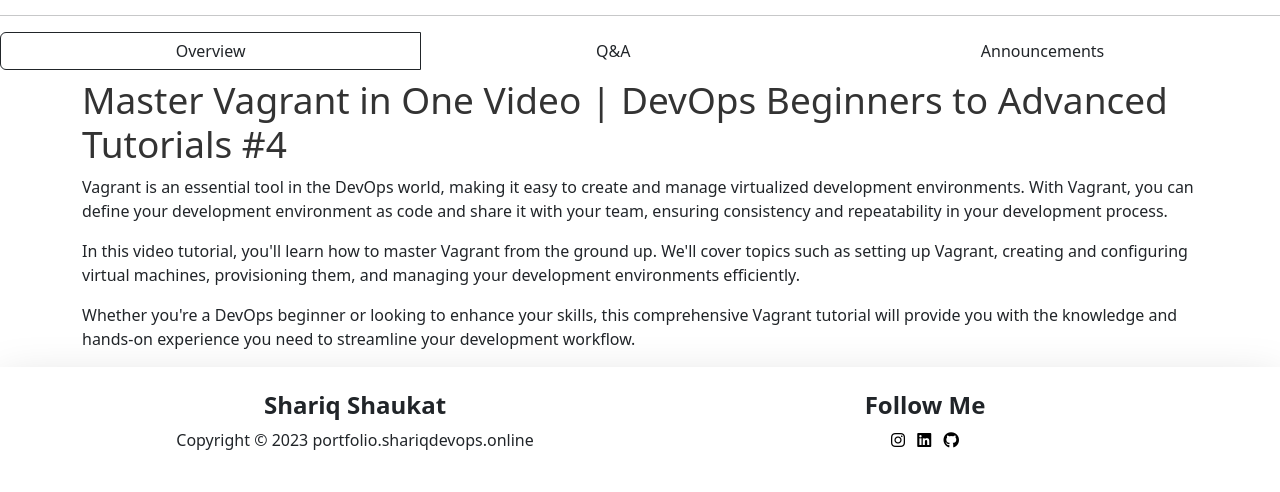
After one commit to shariqazeem/djangoblog, a Django app: a page that uses myproject/myapp/templates/base.html in a window 1280 px wide. The commit adds this page. Shown: the part 372-864 px from the top of the page. Run offline with Django 4.2, Linux system fonts and the light colour scheme; data comes from the database, SQL or seed files in the repository; both versions use the stored data as it was after the commit; some libraries are stand-ins or nearby versions.

Commit message:
Added Course Feature

```diff
--- a/myproject/myapp/admin.py
+++ b/myproject/myapp/admin.py
@@ -4,7 +4,9 @@
 from .models import Course
 from .models import RCourse
 from .models import Caraousel
+from .models import Comment
 
 admin.site.register(Course)
 admin.site.register(RCourse)
 admin.site.register(Caraousel)
+admin.site.register(Comment)
--- a/myproject/myapp/models.py
+++ b/myproject/myapp/models.py
@@ -1,20 +1,27 @@
 from django.db import models
-
+from django.contrib.auth.models import User
 # Create your models here.
 
 class Course(models.Model):
     name = models.CharField(max_length=100)
-    description  = models.TextField()
+    description = models.TextField()
     image = models.ImageField(upload_to='course_images')
     is_free = models.BooleanField(default=True)
+    video_link = models.CharField(max_length=200, default='')  # Add this field for video links
 
     def __str__(self):
         return self.name
+
 
 class RCourse(models.Model):
     title = models.CharField(max_length=100)
     description  = models.TextField()
     image = models.ImageField(upload_to='rcourse_images')
+    video_link = models.CharField(max_length=200, default='')  # Add this field for video links
+
+    overview = models.TextField(blank=True)
+    q_and_a = models.TextField(blank=True)
+    announcements = models.TextField(blank=True)
 
     def __str__(self):
         return self.title
@@ -24,3 +31,12 @@
 
     def __str__(self):
         return str(self.image)
+
+class Comment(models.Model):
+    course = models.ForeignKey(RCourse, on_delete=models.CASCADE)
+    text = models.TextField()
+    created_at = models.DateTimeField(auto_now_add=True)
+    username = models.CharField(max_length=100, default="Anonymous")  # Add a default value
+
+    def __str__(self):
+        return f'Comment by {self.username}'
--- a/myproject/myapp/templates/base.html
+++ b/myproject/myapp/templates/base.html
@@ -9,10 +9,12 @@
     <link href="https://cdn.jsdelivr.net/npm/bootstrap@5.3.2/dist/css/bootstrap.min.css" rel="stylesheet" integrity="sha384-T3c6CoIi6uLrA9TneNEoa7RxnatzjcDSCmG1MXxSR1GAsXEV/Dwwykc2MPK8M2HN" crossorigin="anonymous">
     <link rel="stylesheet" href="https://cdnjs.cloudflare.com/ajax/libs/font-awesome/6.2.0/css/all.min.css">
 
+
+
     <title>{% block title %}Shariq Shaukat{% endblock title %}</title>
   </head>
   <body class="d-flex flex-column min-vh-100">
-    <nav class="navbar navbar-expand-lg bg-body-tertiary shadow-sm">
+    <nav class="navbar navbar-expand-lg shadow-sm" style="background-color: #ffffff;">
         <div class="container-fluid">
           <a class="navbar-brand" href="{% url 'index' %}">Shariq Shaukat</a>
           <button class="navbar-toggler" type="button" data-bs-toggle="collapse" data-bs-target="#navbarSupportedContent" aria-controls="navbarSupportedContent" aria-expanded="false" aria-label="Toggle navigation">
@@ -52,7 +54,7 @@
         {% block body %}{% endblock body %}
 
 
-      <footer class="bg-body-tertiary text-center">
+      <footer class="text-center shadow-lg" style="background-color: #ffffff;">
         <div class="container py-4">
           <div class="row">
             <div class="col">
@@ -85,10 +87,16 @@
 
 
 
+
+
     <!-- Optional JavaScript -->
     <!-- jQuery first, then Popper.js, then Bootstrap JS -->
     <script src="https://cdn.jsdelivr.net/npm/bootstrap@5.3.2/dist/js/bootstrap.bundle.min.js" integrity="sha384-C6RzsynM9kWDrMNeT87bh95OGNyZPhcTNXj1NW7RuBCsyN/o0jlpcV8Qyq46cDfL" crossorigin="anonymous"></script>
     <script src="https://cdn.jsdelivr.net/npm/@popperjs/core@2.11.8/dist/umd/popper.min.js" integrity="sha384-I7E8VVD/ismYTF4hNIPjVp/Zjvgyol6VFvRkX/vR+Vc4jQkC+hVqc2pM8ODewa9r" crossorigin="anonymous"></script>
     <script src="https://cdn.jsdelivr.net/npm/bootstrap@5.3.2/dist/js/bootstrap.min.js" integrity="sha384-BBtl+eGJRgqQAUMxJ7pMwbEyER4l1g+O15P+16Ep7Q9Q+zqX6gSbd85u4mG4QzX+" crossorigin="anonymous"></script>
+    <script src="https://cdn.jsdelivr.net/npm/bootstrap@5.5.2/dist/js/bootstrap.bundle.min.js"></script>
+    <script src="https://code.jquery.com/jquery-3.6.0.min.js"></script>
+    <script src="https://cdn.jsdelivr.net/npm/bootstrap@5.5.2/dist/js/bootstrap.bundle.min.js"></script>
+
   </body>
 </html>
--- a/myproject/myapp/templates/index.html
+++ b/myproject/myapp/templates/index.html
@@ -58,7 +58,7 @@
           <span class="fw-light fs-6">Free Course</span>
           <h5 class="card-title fw-semibold">{{ rcourse.title }}</h5>
           <p class="card-text text-secondary-emphasis fw-medium">{{ rcourse.description }}</p>
-          <a href="#" class="btn btn-primary">Start Watching</a>
+          <a href="{% url 'watch_course' rcourse.title %}" class="btn btn-primary">Start Watching</a>
         </div>
       </div>
     </div>
--- /dev/null
+++ b/myproject/myapp/templates/watch_course.html
@@ -0,0 +1,138 @@
+{% extends "base.html" %}
+{% block title %}{{course.title}} - Shariq Shaukat{% endblock title %}
+{% load static %}
+
+<style>
+    .btn-group {
+        display: flex;
+    }
+
+    .btn {
+        border: none;
+        background: none;
+        margin: 0;
+        padding: 0;
+        cursor: pointer;
+    }
+
+    .btn.active {
+        border-bottom: 2px solid purple;
+    }
+</style>
+
+{% block body %}
+<!-- watch_course.html -->
+<iframe width="100%" height="315" src="{{ course.video_link }}title=" YouTube video player" frameborder="0"
+    allow="accelerometer; autoplay; clipboard-write; encrypted-media; gyroscope; picture-in-picture; web-share"
+    allowfullscreen></iframe>
+    <hr>
+
+    <div class="btn-group">
+        <button id="overview-button" class="btn active">Overview</button>
+        <button id="qanda-button" class="btn">Q&A</button>
+        <button id="announcements-button" class="btn">Announcements</button>
+    </div>
+
+<!-- Overview Section -->
+<div class="container mt-2" id="overview-details" style="display: none;">
+    {{ course.overview|safe }} <!-- Display the overview content -->
+</div>
+
+
+
+<!-- Q&A Section -->
+<div class="container card shadow-lg m-4" id="qanda-section" style="display: none; width: 100%; ">
+    <div class="card-body">
+        <h6 class="card-subtitle mb-3 text-body-secondary fs-4">Add a new comment</h6>
+    <!-- Add Comment Form -->
+<form method="post" action="{% url 'add_comment' course.title %}">
+    {% csrf_token %}
+    <div class="mb-3">
+        <!-- Your comment form fields here -->
+        <textarea type="text" class="form-control bg-gray-100 rounded border border-gray-400 leading-normal resize-none w-full h-20 py-2 px-3 font-medium placeholder-gray-700 focus:outline-none focus:bg-white dark:bg-slate-600 dark:text-gray-200 dark:placeholder-gray-400 mb-2" placeholder="Type Your Comment" name="comment_text"></textarea>
+        <button class="btn btn-primary my-2" type="submit">Submit Comment</button>
+    </div>
+</form>
+
+
+        <h2 class="fs-2 fw-semibold mt-4">Comments ({{ comments|length }})</h2>
+        <!-- Display Comments with Pagination -->
+        <ul>
+            {% for comment in comments %}
+                <div class="comment-container">
+                    {% if comment.username %}
+                    <span class="comment-username fs-4 fw-semibold">{{ comment.username }}</span>
+                    {% endif %}
+                    <p class="comment-text fw-medium">{{ comment.text }}</p>
+                </div>
+            {% endfor %}
+        </ul>
+
+
+    </div>
+</div>
+</div>
+
+
+
+
+
+
+<!-- Announcements Section -->
+<div class="container" id="announcements-section" style="display: none;">
+    <h2 class="fs-2 fw-semibold mt-4">Announcements</h2>
+    {% if course.announcements %}
+    {{ course.announcements|safe }}
+    {% else %}
+    <p>No announcements as of now</p>
+    {% endif %}
+</div>
+
+
+
+<script>
+    // Function to toggle sections
+    function toggleSection(sectionId) {
+        const sections = ["overview-details", "qanda-section", "announcements-section"];
+        sections.forEach((section) => {
+            const element = document.getElementById(section);
+            if (section === sectionId) {
+                element.style.display = "block";
+            } else {
+                element.style.display = "none";
+            }
+        });
+
+        // Update the button classes
+        sections.forEach((section) => {
+            const button = document.getElementById(`${section.split('-')[0]}-button`);
+            if (section === sectionId) {
+                button.classList.add("active");
+            } else {
+                button.classList.remove("active");
+            }
+        });
+    }
+
+    // Show the "Overview" section and set the button as active on page load
+    window.onload = function () {
+        toggleSection("overview-details");
+    };
+
+    // Add event listeners for button clicks
+    document.getElementById("overview-button").addEventListener("click", function () {
+        toggleSection("overview-details");
+    });
+
+    document.getElementById("qanda-button").addEventListener("click", function () {
+        toggleSection("qanda-section");
+    });
+
+    document.getElementById("announcements-button").addEventListener("click", function () {
+        toggleSection("announcements-section");
+    });
+</script>
+
+
+
+{% endblock body %}
--- a/myproject/myapp/views.py
+++ b/myproject/myapp/views.py
@@ -1,8 +1,8 @@
-from django.shortcuts import render, HttpResponse,redirect
+from django.shortcuts import render, HttpResponse,redirect, get_object_or_404
 from django.contrib.auth.models import User
 from django.contrib.auth import authenticate, login, logout
 from django.contrib import messages
-from .models import Course, RCourse, Caraousel
+from .models import Course, RCourse, Caraousel, Comment
 
 # Create your views here.
 def index(request):
@@ -57,3 +57,25 @@
 def CoursesPage(request):
     courses = Course.objects.all()
     return render(request, 'courses.html', {'courses': courses})
+
+def watch_course(request, course_title):
+    course = get_object_or_404(RCourse, title=course_title)
+    comments = Comment.objects.filter(course=course)  # If you have a Comment model
+    context = {
+        'course': course,
+        'comments': comments,
+    }
+    return render(request, 'watch_course.html', context)
+
+
+def add_comment(request, course_title):
+    course = get_object_or_404(RCourse, title=course_title)
+
+    if request.method == 'POST':
+        text = request.POST.get('comment_text')
+
+        if request.user.is_authenticated:
+            username = request.user.username
+            Comment.objects.create(course=course, text=text, username=username)
+
+    return redirect('watch_course', course_title=course.title)
--- a/myproject/myproject/urls.py
+++ b/myproject/myproject/urls.py
@@ -29,5 +29,8 @@
     path('login/', views.LoginPage, name='login'),
     path('logout/', views.LogoutPage, name='logout'),
     path('courses/', views.CoursesPage, name='courses'),
+    path('watch/<str:course_title>/', views.watch_course, name='watch_course'),
+    path('add_comment/<str:course_title>/', views.add_comment, name='add_comment'),
+
 
 ] + static(settings.MEDIA_URL, document_root=settings.MEDIA_ROOT)
```
Also changed, not shown: myproject/db.sqlite3, myproject/myapp/migrations/0005_comment.py (added), myproject/myapp/migrations/0006_comment_created_at.py (added), myproject/myapp/migrations/0007_course_video_link_rcourse_video_link.py (added), myproject/myapp/migrations/0008_rcourse_announcements_rcourse_overview_and_more.py (added), myproject/myapp/migrations/0009_comment_username.py (added).
